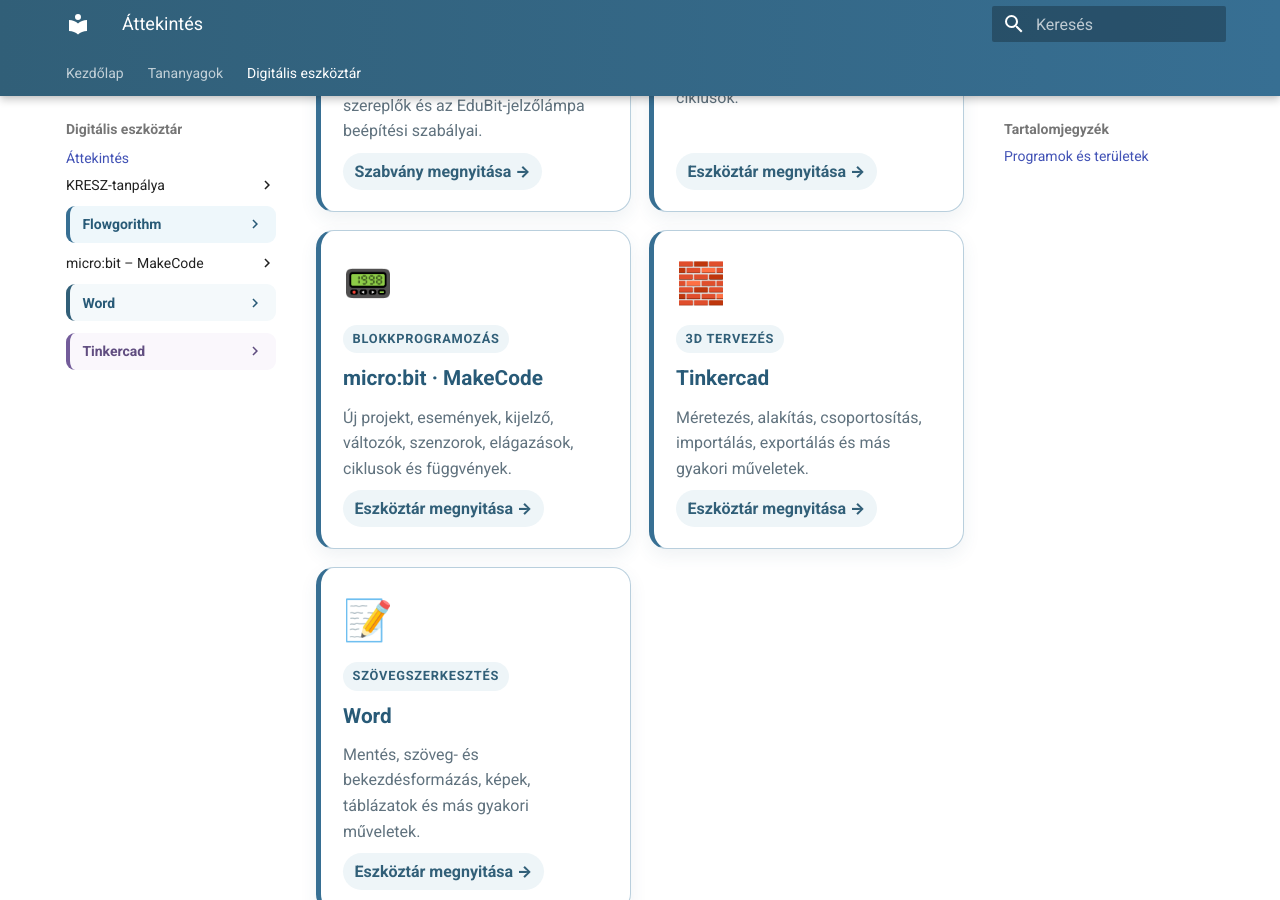
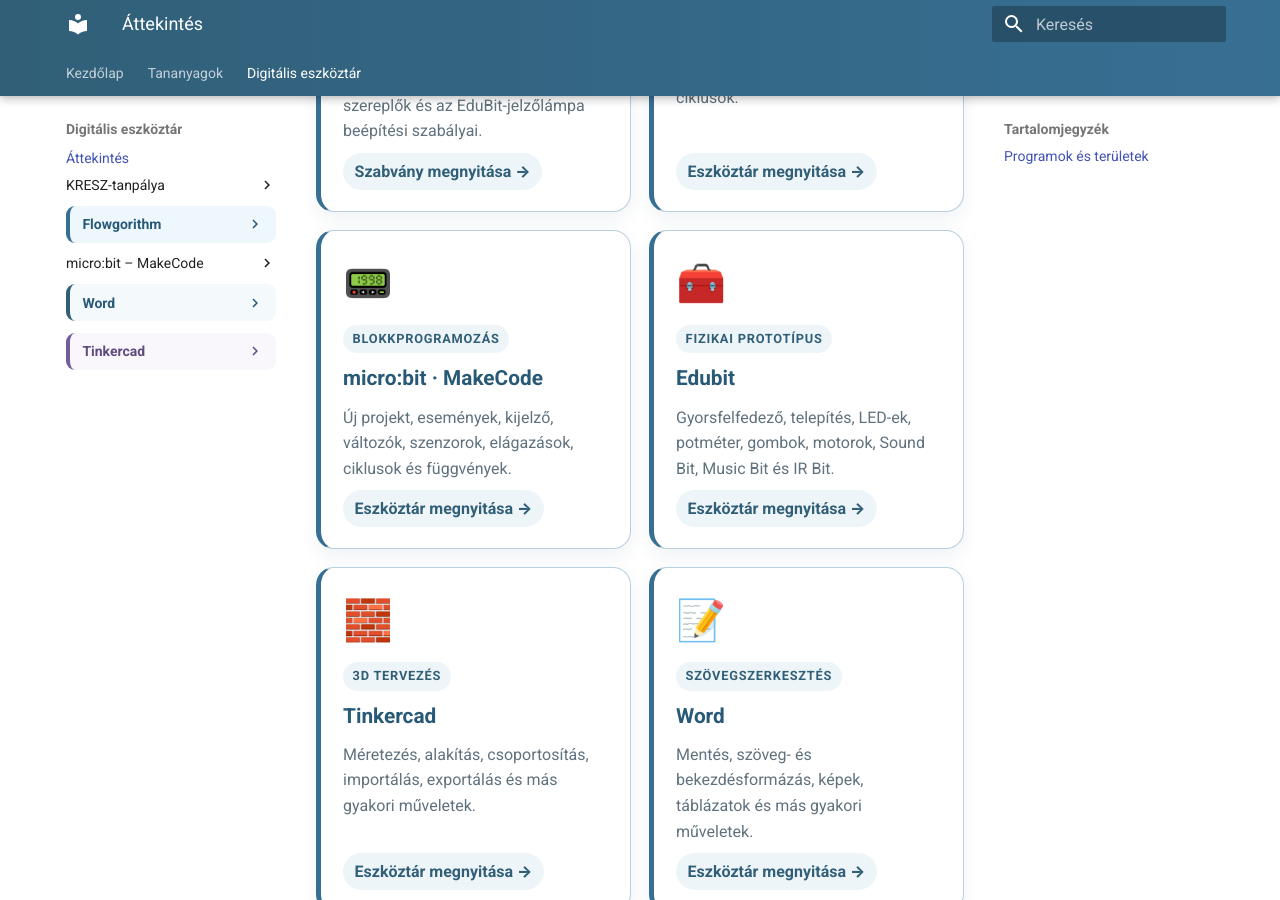
Before and after one commit to bsuszter/digitalis-eszkoztar, an MkDocs documentation site: the page built from docs/eszkoztar/index.md, in a window 1280 px wide and 900 px high, scrolled down 877 px. Built offline with MkDocs 1.6.1 and Material for MkDocs 9.7.7, drawn with Linux system fonts in a browser that asks for light colours.

Commit message:
Add Edubit to toolkit overview

```diff
--- a/docs/eszkoztar/index.md
+++ b/docs/eszkoztar/index.md
@@ -39,6 +39,14 @@
     <span class="tool-link">Eszköztár megnyitása →</span>
   </a>
 
+  <a class="tool-card" href="edubit/">
+    <span class="tool-icon">🧰</span>
+    <span class="tool-tag">FIZIKAI PROTOTÍPUS</span>
+    <strong>Edubit</strong>
+    <span>Gyorsfelfedező, telepítés, LED-ek, potméter, gombok, motorok, Sound Bit, Music Bit és IR Bit.</span>
+    <span class="tool-link">Eszköztár megnyitása →</span>
+  </a>
+
   <a class="tool-card" href="tinkercad/">
     <span class="tool-icon">🧱</span>
     <span class="tool-tag">3D TERVEZÉS</span>
```
